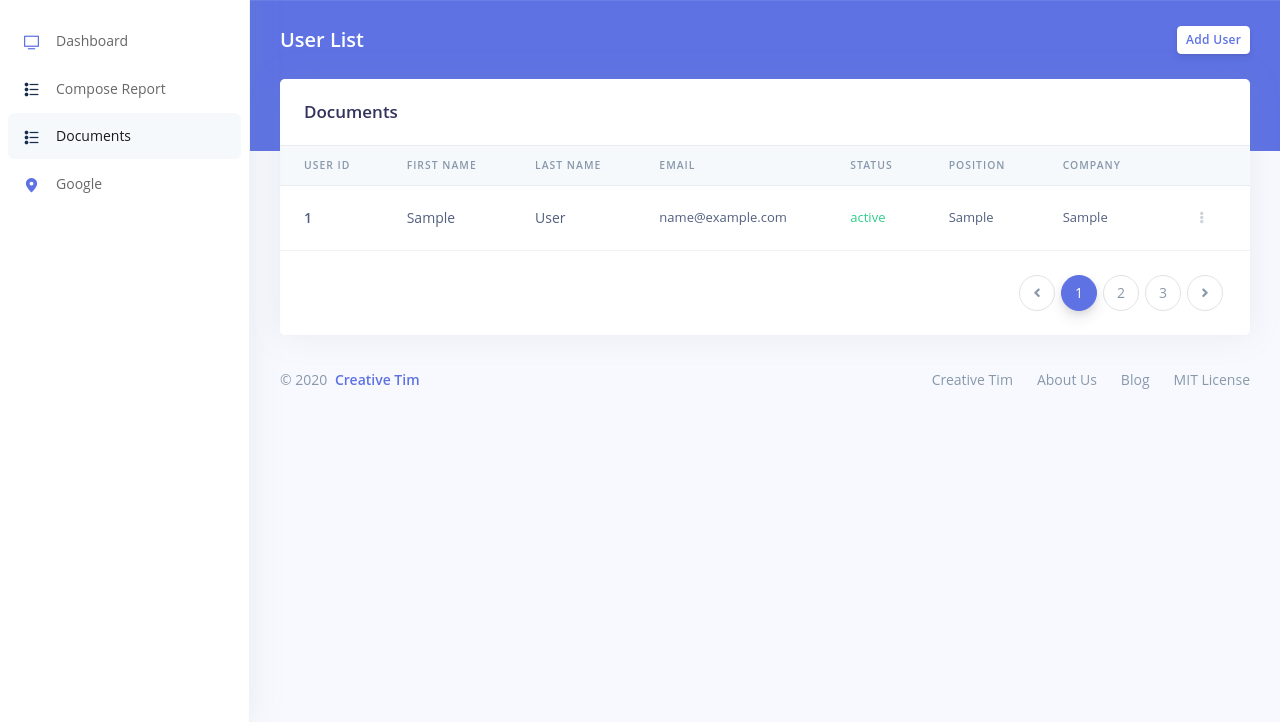
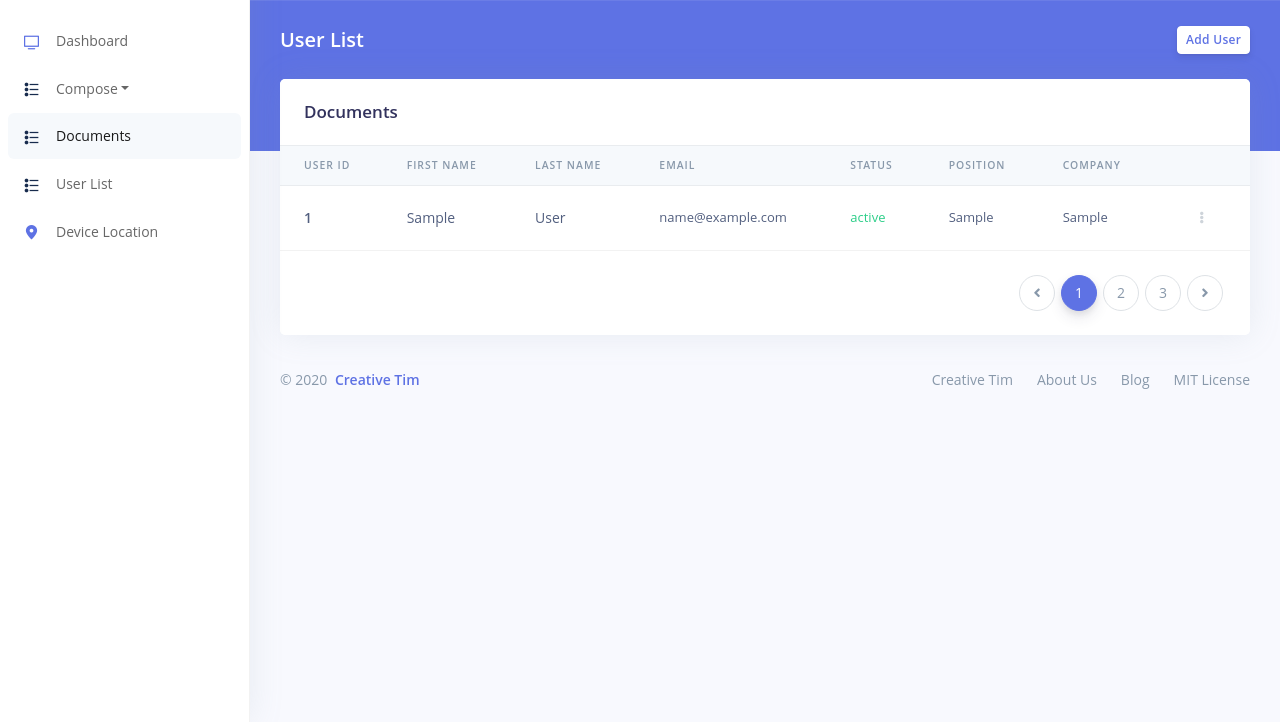
Before and after one commit to n3r052/php-fyp, a PHP site: page /admin/user_list.php in a window 1280 px wide. Shown: the part 78-800 px from the top of the page. Run offline with PHP 8.4, Linux system fonts and the light colour scheme; tables that the repository leaves empty or names only in its code hold one stand-in row (values such as "Sample post").

Commit message:
updated user list navigation link

```diff
--- a/admin/user_list.php
+++ b/admin/user_list.php
@@ -1,5 +1,6 @@
 <?php
     require '../config.php';
+    session_start();
 ?>
 <!DOCTYPE html>
 <html>
@@ -39,30 +40,41 @@
           <ul class="navbar-nav">
 
             <li class="nav-item">
-              <a class="nav-link" href="../index.html">
+              <a class="nav-link" href="../index.php">
                 <i class="ni ni-tv-2 text-primary"></i>
                 <span class="nav-link-text">Dashboard</span>
               </a>
             </li>
 
-            <li class="nav-item">
-              <a class="nav-link" href="../report.html">
+            <li class="nav-item dropdown">
+              <a class="nav-link dropdown-toggle" href="#" id="navbarDropdown" role="button" data-toggle="dropdown" aria-haspopup="true" aria-expanded="false">
                 <i class="ni ni-bullet-list-67 text-default"></i>
-                <span class="nav-link-text">Compose Report</span>
+                <span class="nav-link-text">Compose</span>
               </a>
+              <div class="dropdown-menu" aria-labelledby="navbarDropdown">
+                <a class="dropdown-item" href="report.html">Report</a>
+                <a class="dropdown-item" href="#">Statistic Report</a>
+              </div>
             </li>
 
             <li class="nav-item">
-              <a class="nav-link active" href="../documents.html">
+              <a class="nav-link active" href="../documents.php">
                 <i class="ni ni-bullet-list-67 text-default"></i>
                 <span class="nav-link-text">Documents</span>
               </a>
             </li>
 
             <li class="nav-item">
-              <a class="nav-link" href="../examples/map.html">
+              <a class="nav-link" href="../admin/user_list.php">
+                <i class="ni ni-bullet-list-67 text-default"></i>
+                <span class="nav-link-text">User List</span>
+              </a>
+            </li>
+
+            <li class="nav-item">
+              <a class="nav-link" href="../location.php">
                 <i class="ni ni-pin-3 text-primary"></i>
-                <span class="nav-link-text">Google</span>
+                <span class="nav-link-text">Device Location</span>
               </a>
             </li>
 
```
